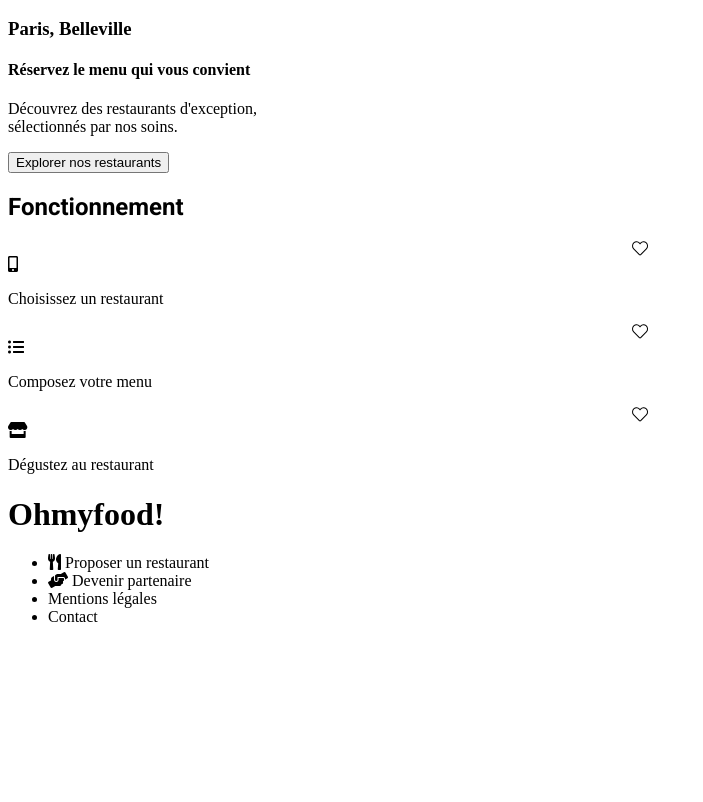
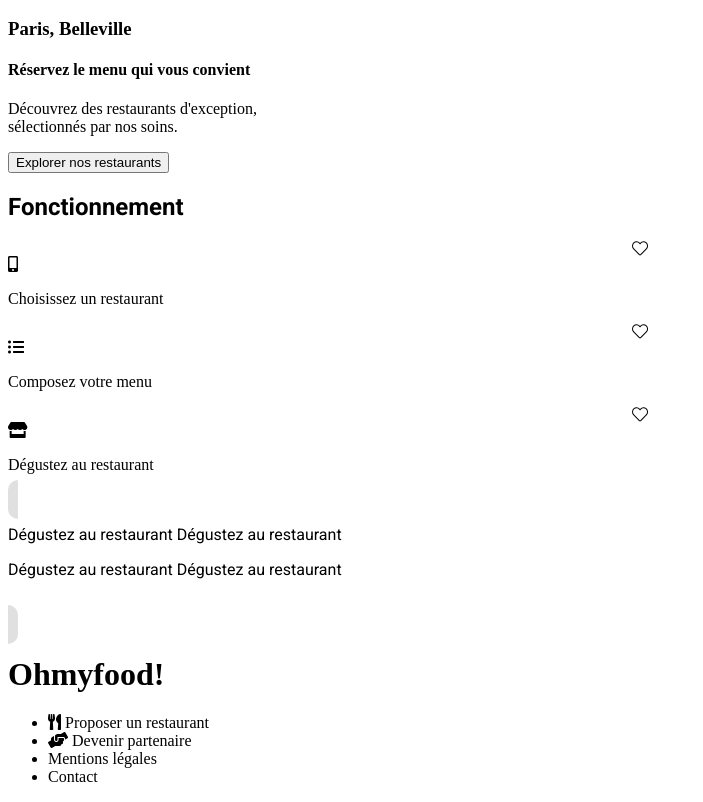
Before and after one commit to JADLIB/JadHAGESLEIMAN_3_03062021, a website: page index.html in a window 1280 px wide. Shown: the part 65-867 px from the top of the page, without its empty margins (0-703 px from the left). Before the commit the page ends 800 px from the top, so only its background shows below. Drawn offline with Linux system fonts and the light colour scheme; a web font is replaced by a local one.

Commit message:
Animation rotation slide in

```diff
--- a/index.html
+++ b/index.html
@@ -51,6 +51,19 @@
         </div>
 
 
+
+        <div class="rotation-card">
+
+            <p> Dégustez au restaurant Dégustez au restaurant</p>
+            <p> Dégustez au restaurant Dégustez au restaurant</p>
+            <div class="rotation-box">
+                <i class="fas fa-check-circle"></i>
+            </div>
+            </div>
+
+
+
+
         </div>
 
         <Footer>
--- a/sass/main.scss
+++ b/sass/main.scss
@@ -33,6 +33,66 @@
   font-family: "Roboto";
 }
 
+/********Animation Rotation*********/
+
+.icon-rotation {
+  display: inline;
+  vertical-align: middle;
+}
+
+.rotation {
+  display: flex;
+  flex-direction: column;
+  margin: 15px;
+}
+
+.rotation-card {
+  margin: 15px 0 15px 0;
+  border-radius: 30px;
+  font-family: "Roboto";
+  display: inline;
+  flex-direction: row;
+  background-color: rgb(224, 224, 224);
+  padding: 10px;
+  box-shadow: 0px 0px 28px -10px rgba(0, 0, 0, 1);
+}
+
+.rotation-card i {
+  display: flex;
+}
+
+.rotation-card p {
+  font-family: "Roboto";
+  display: flex;
+  flex-direction: column;
+  justify-content: center;
+}
+
+.rotation-box i {
+  display: flex;
+  justify-content: flex-end;
+  vertical-align: middle;
+  color: white;
+  stroke: black;
+  font-size: 20px;
+  border-radius: 50%;
+  transition-duration: 1.5s;
+  background-clip: padding-box;
+  &:hover {
+    transform: rotate(-360deg);
+  }
+}
+
+// .rotation-box {
+//   background-color: blue;
+//   padding: 15px;
+//   display: flex;
+//   margin-left: 100px;
+//   &:hover {
+//     transform: translate(100px, 0px);
+//   }
+// }
+
 /********Animation coeur*********/
 
 .single-box i {
@@ -42,12 +102,12 @@
   stroke: black;
   font-size: 15px;
   border-radius: 50%;
-  transition-duration: 0.5s;
+  transition-duration: 1.5s;
   background-clip: padding-box;
   -webkit-background-clip: text;
   -webkit-text-stroke: 1px black;
   &:hover {
-    animation: pulse 0.7s ease-in;
+    animation: pulse 1s ease-in;
     background: -webkit-linear-gradient(#9356dc, #ff79da);
     background-clip: padding-box;
     -webkit-background-clip: text;
```
Also changed, not shown: public/css/styles.css, 1 other file.
